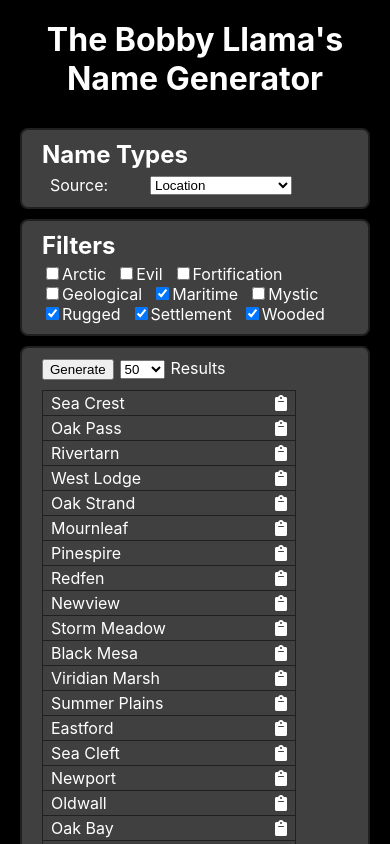
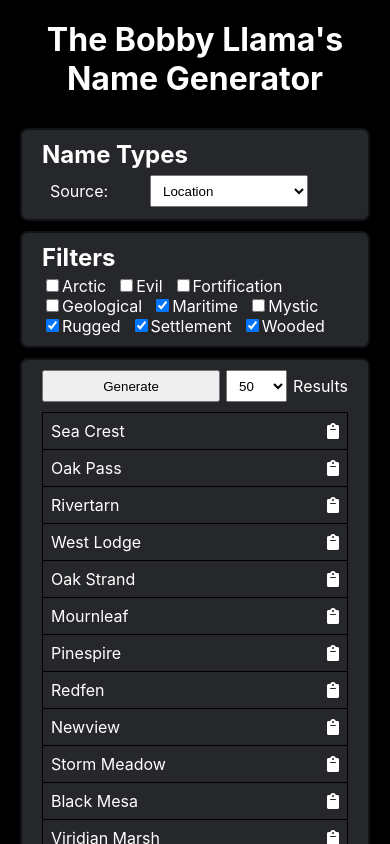
Before and after one commit to TheBobbyLlama/name-generator, a React (Create React App) app: page / in a window 390 px wide. Shown: the top 844 px of the page. Built offline with nearby package versions, Linux system fonts and the light colour scheme; what spelling would draw is missing.

Commit message:
Stylesheet updates.

```diff
--- a/src/App.css
+++ b/src/App.css
@@ -1,7 +1,7 @@
 :root {
-  --panel-background: #404040;
-  --panel-border: #202020;
-  --item-border: #202020;
+  --panel-background: #26272a;
+  --panel-border: #101418;
+  --item-border: black;
 }
 
 body {
@@ -26,3 +26,10 @@ section {
   border-radius: 8px;
   padding: 10px 20px;
 }
+
+@media screen and (max-width: 440px) {
+	button, select {
+    height: 32px;
+    padding: 4px 8px;
+  }
+}
--- a/src/components/NameTypeSelection/NameTypeSelection.css
+++ b/src/components/NameTypeSelection/NameTypeSelection.css
@@ -7,7 +7,7 @@
 }
 
 #nameTypeSelection > div {
-	align-items: flex-end;
+	align-items: center;
 	display:flex;
 	padding: 2px 8px;
 }
--- a/src/components/ResultsPanel/ResultsPanel.css
+++ b/src/components/ResultsPanel/ResultsPanel.css
@@ -6,6 +6,13 @@
 	align-items: flex-start;
 	display: flex;
 	justify-content: space-between;
+}
+
+#resultsHeader > div {
+	align-items: center;
+	display: flex;
+	justify-content: flex-end;
+	width: 100%;
 }
 
 #resultsHeader > div > * + * {
@@ -21,6 +28,7 @@
 }
 
 #resultsList > div {
+	align-items: center;
 	border: solid 1px var(--item-border);
 	display: flex;
 	justify-content: space-between;
@@ -50,4 +58,13 @@
 	#resultsHeader h2 {
 		display: none;
 	}
+
+	#resultsHeader button {
+		flex-basis: 100%;
+	}
+
+	#resultsList > div {
+		height: 32px;
+		width: 100%;
+	}
 }
```
